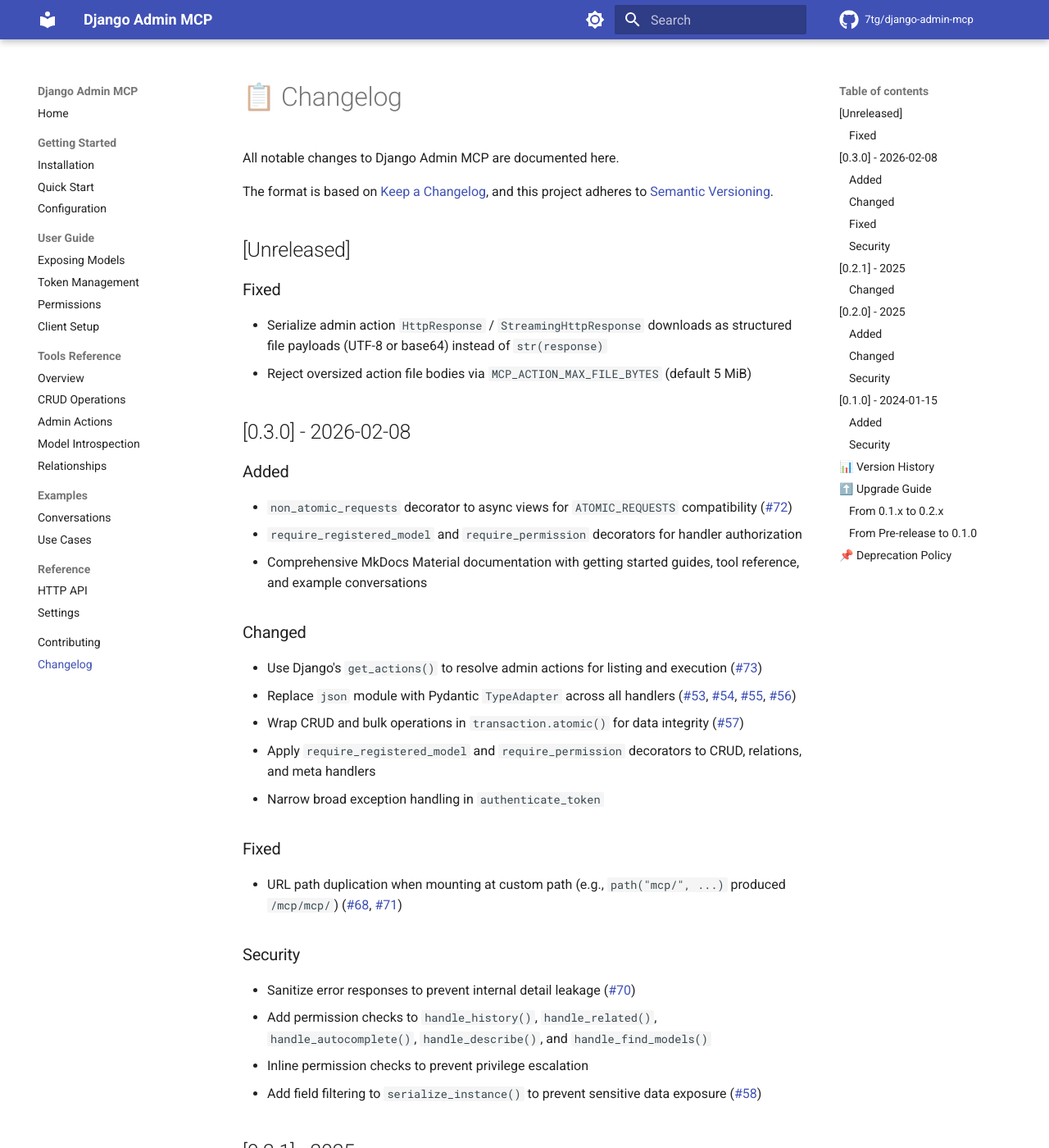
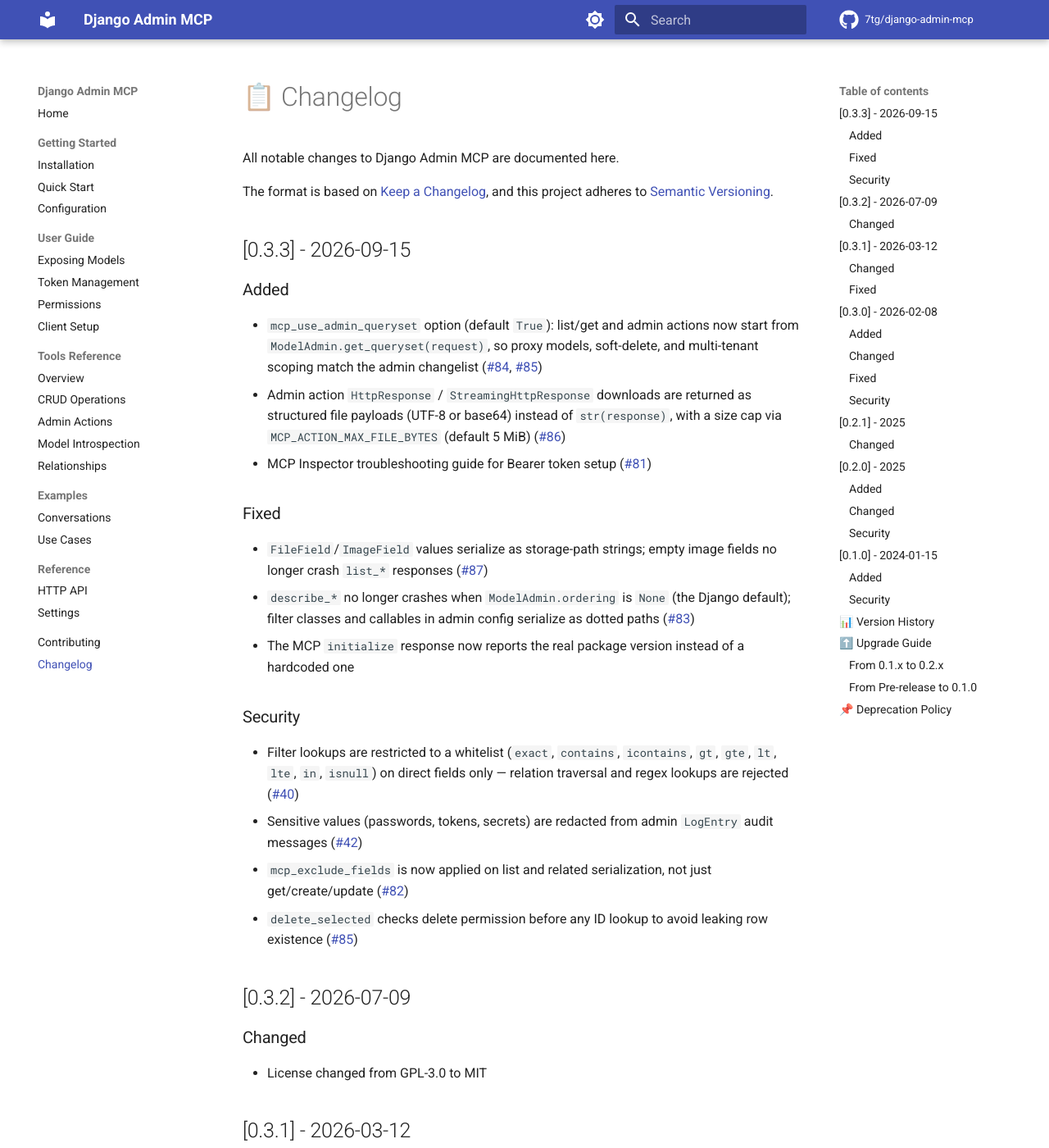
Before and after one commit to 7tg/django-admin-mcp, an MkDocs documentation site: the page built from docs/changelog.md, in a window 1280 px wide and 1400 px high. Shown: the whole window at 82% size. Built offline with MkDocs 1.6.1 and Material for MkDocs 9.7.7, drawn with Linux system fonts in a browser that asks for light colours; comment, search, counter and statistics services are not loaded; some of the changed text lies outside the part shown.

Commit message:
Bump version to 0.3.3

```diff
--- a/django_admin_mcp/__init__.py
+++ b/django_admin_mcp/__init__.py
@@ -4,7 +4,7 @@
 
 from django_admin_mcp.mixin import MCPAdminMixin
 
-__version__ = "0.3.2"
+__version__ = "0.3.3"
 __author__ = "Barbaros Goren"
 __email__ = "gorenbarbaros@gmail.com"
 __all__ = [
--- a/docs/changelog.md
+++ b/docs/changelog.md
@@ -5,11 +5,36 @@
 The format is based on [Keep a Changelog](https://keepachangelog.com/en/1.0.0/),
 and this project adheres to [Semantic Versioning](https://semver.org/spec/v2.0.0.html).
 
-## [Unreleased]
+## [0.3.3] - 2026-09-15
+
+### Added
+- `mcp_use_admin_queryset` option (default `True`): list/get and admin actions now start from `ModelAdmin.get_queryset(request)`, so proxy models, soft-delete, and multi-tenant scoping match the admin changelist ([#84](https://github.com/7tg/django-admin-mcp/pull/84), [#85](https://github.com/7tg/django-admin-mcp/pull/85))
+- Admin action `HttpResponse` / `StreamingHttpResponse` downloads are returned as structured file payloads (UTF-8 or base64) instead of `str(response)`, with a size cap via `MCP_ACTION_MAX_FILE_BYTES` (default 5 MiB) ([#86](https://github.com/7tg/django-admin-mcp/pull/86))
+- MCP Inspector troubleshooting guide for Bearer token setup ([#81](https://github.com/7tg/django-admin-mcp/issues/81))
 
 ### Fixed
-- Serialize admin action `HttpResponse` / `StreamingHttpResponse` downloads as structured file payloads (UTF-8 or base64) instead of `str(response)`
-- Reject oversized action file bodies via `MCP_ACTION_MAX_FILE_BYTES` (default 5 MiB)
+- `FileField`/`ImageField` values serialize as storage-path strings; empty image fields no longer crash `list_*` responses ([#87](https://github.com/7tg/django-admin-mcp/pull/87))
+- `describe_*` no longer crashes when `ModelAdmin.ordering` is `None` (the Django default); filter classes and callables in admin config serialize as dotted paths ([#83](https://github.com/7tg/django-admin-mcp/pull/83))
+- The MCP `initialize` response now reports the real package version instead of a hardcoded one
+
+### Security
+- Filter lookups are restricted to a whitelist (`exact`, `contains`, `icontains`, `gt`, `gte`, `lt`, `lte`, `in`, `isnull`) on direct fields only — relation traversal and regex lookups are rejected ([#40](https://github.com/7tg/django-admin-mcp/issues/40))
+- Sensitive values (passwords, tokens, secrets) are redacted from admin `LogEntry` audit messages ([#42](https://github.com/7tg/django-admin-mcp/issues/42))
+- `mcp_exclude_fields` is now applied on list and related serialization, not just get/create/update ([#82](https://github.com/7tg/django-admin-mcp/pull/82))
+- `delete_selected` checks delete permission before any ID lookup to avoid leaking row existence ([#85](https://github.com/7tg/django-admin-mcp/pull/85))
+
+## [0.3.2] - 2026-07-09
+
+### Changed
+- License changed from GPL-3.0 to MIT
+
+## [0.3.1] - 2026-03-12
+
+### Changed
+- CRUD handlers use `ModelAdmin.save_model()` and `delete_model()` for the standard Django admin pipeline ([#74](https://github.com/7tg/django-admin-mcp/pull/74))
+
+### Fixed
+- M2M fields serialize as lists of PKs in list/get responses ([#77](https://github.com/7tg/django-admin-mcp/pull/77))
 
 ## [0.3.0] - 2026-02-08
 
--- a/pyproject.toml
+++ b/pyproject.toml
@@ -4,7 +4,7 @@
 
 [project]
 name = "django-admin-mcp"
-version = "0.3.2"
+version = "0.3.3"
 description = "Django admin MCP integration - expose Django admin models to MCP clients"
 readme = "README.md"
 requires-python = ">=3.10"
@@ -26,7 +26,7 @@
     "api",
 ]
 classifiers = [
-    "Development Status :: 3 - Alpha",
+    "Development Status :: 5 - Production/Stable",
     "Intended Audience :: Developers",
     "Framework :: Django",
     "Framework :: Django :: 3.2",
```
